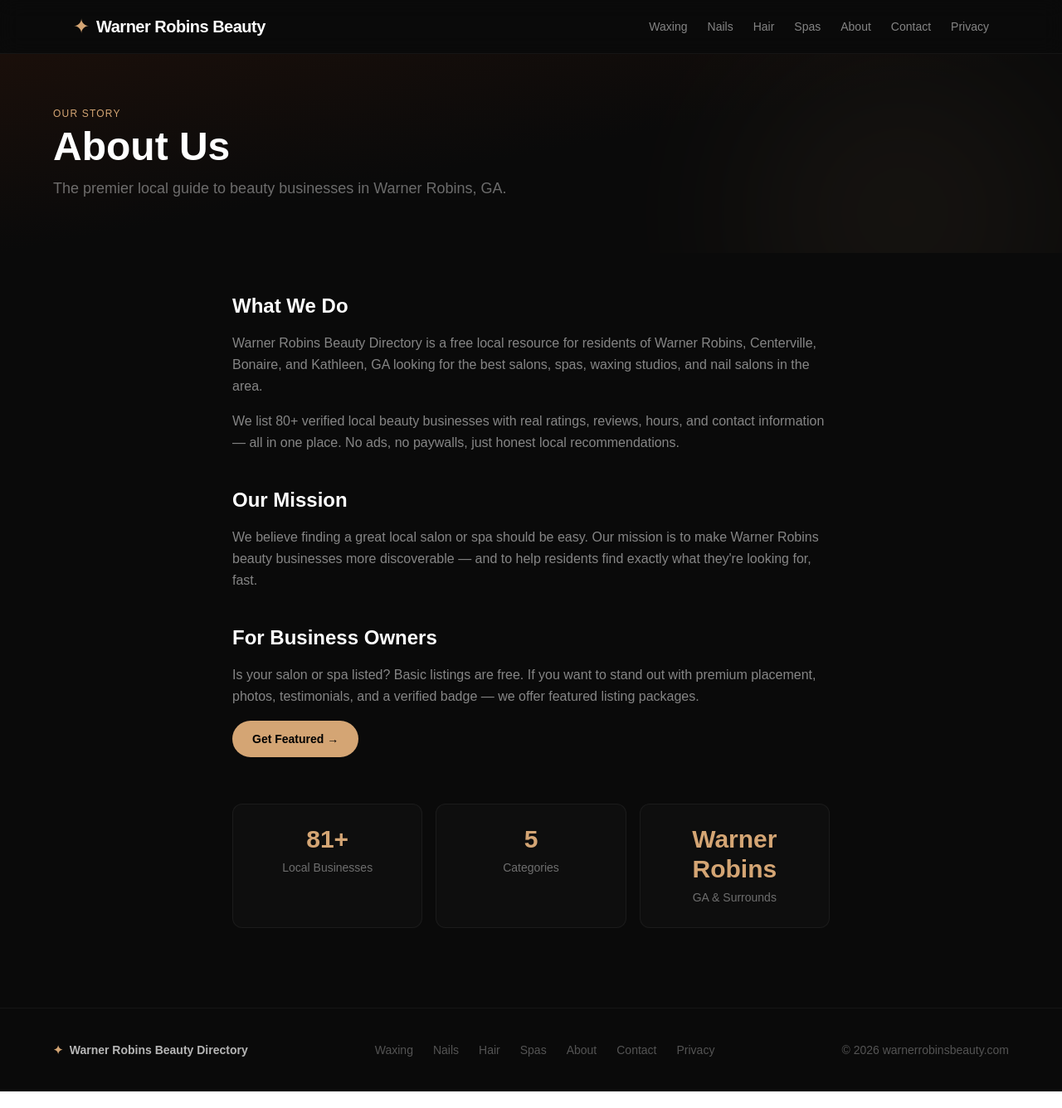
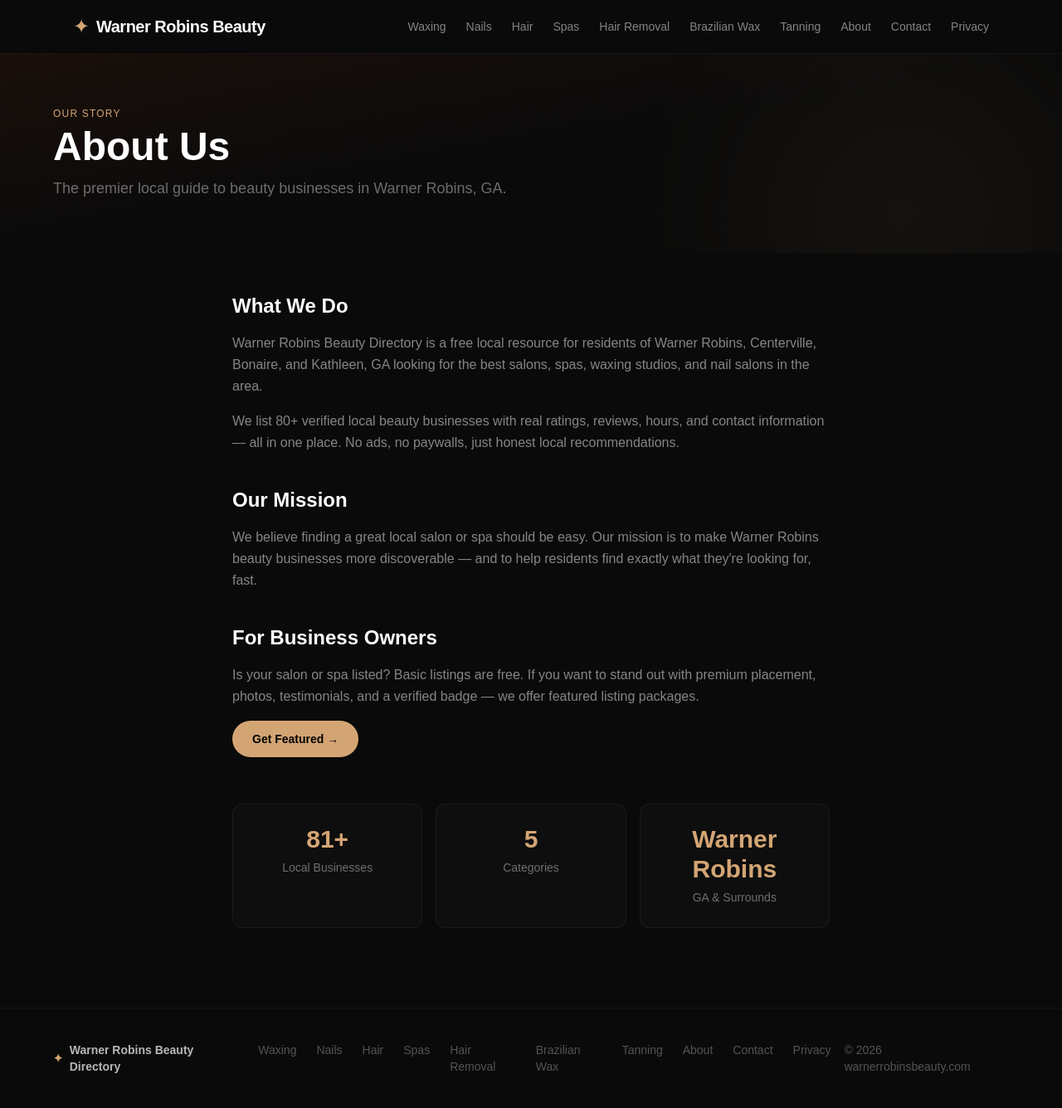
Before and after one commit to skenned23/warnerrobinsbeauty, a Next.js app: page /about in a window 1280 px wide. Shown: the whole page at 83% size. Built offline with nearby package versions, Linux system fonts and the light colour scheme; a web font is replaced by a local one.

Commit message:
feat: add missing nav links to all category pages

```diff
--- a/app/[slug]/page.tsx
+++ b/app/[slug]/page.tsx
@@ -97,6 +97,9 @@ export default async function BusinessPage({ params }: { params: Promise<{ slug:
             <Link href="/nail-salons" className="hover:text-[#D4A574] transition-colors">Nails</Link>
             <Link href="/hair-salons" className="hover:text-[#D4A574] transition-colors">Hair</Link>
             <Link href="/spas" className="hover:text-[#D4A574] transition-colors">Spas</Link>
+            <Link href="/hair-removal" className="hover:text-[#D4A574] transition-colors">Hair Removal</Link>
+            <Link href="/brazilian-wax" className="hover:text-[#D4A574] transition-colors">Brazilian Wax</Link>
+            <Link href="/tanning-salons" className="hover:text-[#D4A574] transition-colors">Tanning</Link>
             <Link href="/about" className="hover:text-[#D4A574] transition-colors">About</Link>
             <Link href="/contact" className="hover:text-[#D4A574] transition-colors">Contact</Link>
             <Link href="/privacy" className="hover:text-[#D4A574] transition-colors">Privacy</Link>
@@ -198,6 +201,9 @@ export default async function BusinessPage({ params }: { params: Promise<{ slug:
             <Link href="/nail-salons" className="hover:text-[#D4A574] transition-colors">Nails</Link>
             <Link href="/hair-salons" className="hover:text-[#D4A574] transition-colors">Hair</Link>
             <Link href="/spas" className="hover:text-[#D4A574] transition-colors">Spas</Link>
+            <Link href="/hair-removal" className="hover:text-[#D4A574] transition-colors">Hair Removal</Link>
+            <Link href="/brazilian-wax" className="hover:text-[#D4A574] transition-colors">Brazilian Wax</Link>
+            <Link href="/tanning-salons" className="hover:text-[#D4A574] transition-colors">Tanning</Link>
             <Link href="/about" className="hover:text-[#D4A574] transition-colors">About</Link>
             <Link href="/contact" className="hover:text-[#D4A574] transition-colors">Contact</Link>
             <Link href="/privacy" className="hover:text-[#D4A574] transition-colors">Privacy</Link>
--- a/app/about/page.tsx
+++ b/app/about/page.tsx
@@ -22,6 +22,9 @@ export default function AboutPage() {
             <Link href="/nail-salons" className="hover:text-[#D4A574] transition-colors">Nails</Link>
             <Link href="/hair-salons" className="hover:text-[#D4A574] transition-colors">Hair</Link>
             <Link href="/spas" className="hover:text-[#D4A574] transition-colors">Spas</Link>
+            <Link href="/hair-removal" className="hover:text-[#D4A574] transition-colors">Hair Removal</Link>
+            <Link href="/brazilian-wax" className="hover:text-[#D4A574] transition-colors">Brazilian Wax</Link>
+            <Link href="/tanning-salons" className="hover:text-[#D4A574] transition-colors">Tanning</Link>
             <Link href="/about" className="hover:text-[#D4A574] transition-colors">About</Link>
 <Link href="/contact" className="hover:text-[#D4A574] transition-colors">Contact</Link><Link href="/privacy" className="hover:text-[#D4A574] transition-colors">Privacy</Link>
           </nav>
@@ -85,6 +88,9 @@ export default function AboutPage() {
             <Link href="/nail-salons" className="hover:text-[#D4A574] transition-colors">Nails</Link>
             <Link href="/hair-salons" className="hover:text-[#D4A574] transition-colors">Hair</Link>
             <Link href="/spas" className="hover:text-[#D4A574] transition-colors">Spas</Link>
+            <Link href="/hair-removal" className="hover:text-[#D4A574] transition-colors">Hair Removal</Link>
+            <Link href="/brazilian-wax" className="hover:text-[#D4A574] transition-colors">Brazilian Wax</Link>
+            <Link href="/tanning-salons" className="hover:text-[#D4A574] transition-colors">Tanning</Link>
             <Link href="/about" className="hover:text-[#D4A574] transition-colors">About</Link>
 <Link href="/contact" className="hover:text-[#D4A574] transition-colors">Contact</Link><Link href="/privacy" className="hover:text-[#D4A574] transition-colors">Privacy</Link>
           </nav>
--- a/app/tanning-salons/page.tsx
+++ b/app/tanning-salons/page.tsx
@@ -58,6 +58,9 @@ export default function TanningSalonsPage() {
             <Link href="/nail-salons" className="hover:text-[#D4A574] transition-colors">Nails</Link>
             <Link href="/hair-salons" className="hover:text-[#D4A574] transition-colors">Hair</Link>
             <Link href="/spas" className="hover:text-[#D4A574] transition-colors">Spas</Link>
+            <Link href="/hair-removal" className="hover:text-[#D4A574] transition-colors">Hair Removal</Link>
+            <Link href="/brazilian-wax" className="hover:text-[#D4A574] transition-colors">Brazilian Wax</Link>
+            <Link href="/tanning-salons" className="hover:text-[#D4A574] transition-colors">Tanning</Link>
             <Link href="/about" className="hover:text-[#D4A574] transition-colors">About</Link>
             <Link href="/contact" className="hover:text-[#D4A574] transition-colors">Contact</Link>
             <Link href="/privacy" className="hover:text-[#D4A574] transition-colors">Privacy</Link>
@@ -145,6 +148,9 @@ export default function TanningSalonsPage() {
             <Link href="/nail-salons" className="hover:text-[#D4A574] transition-colors">Nails</Link>
             <Link href="/hair-salons" className="hover:text-[#D4A574] transition-colors">Hair</Link>
             <Link href="/spas" className="hover:text-[#D4A574] transition-colors">Spas</Link>
+            <Link href="/hair-removal" className="hover:text-[#D4A574] transition-colors">Hair Removal</Link>
+            <Link href="/brazilian-wax" className="hover:text-[#D4A574] transition-colors">Brazilian Wax</Link>
+            <Link href="/tanning-salons" className="hover:text-[#D4A574] transition-colors">Tanning</Link>
             <Link href="/about" className="hover:text-[#D4A574] transition-colors">About</Link>
             <Link href="/contact" className="hover:text-[#D4A574] transition-colors">Contact</Link>
             <Link href="/privacy" className="hover:text-[#D4A574] transition-colors">Privacy</Link>
```
